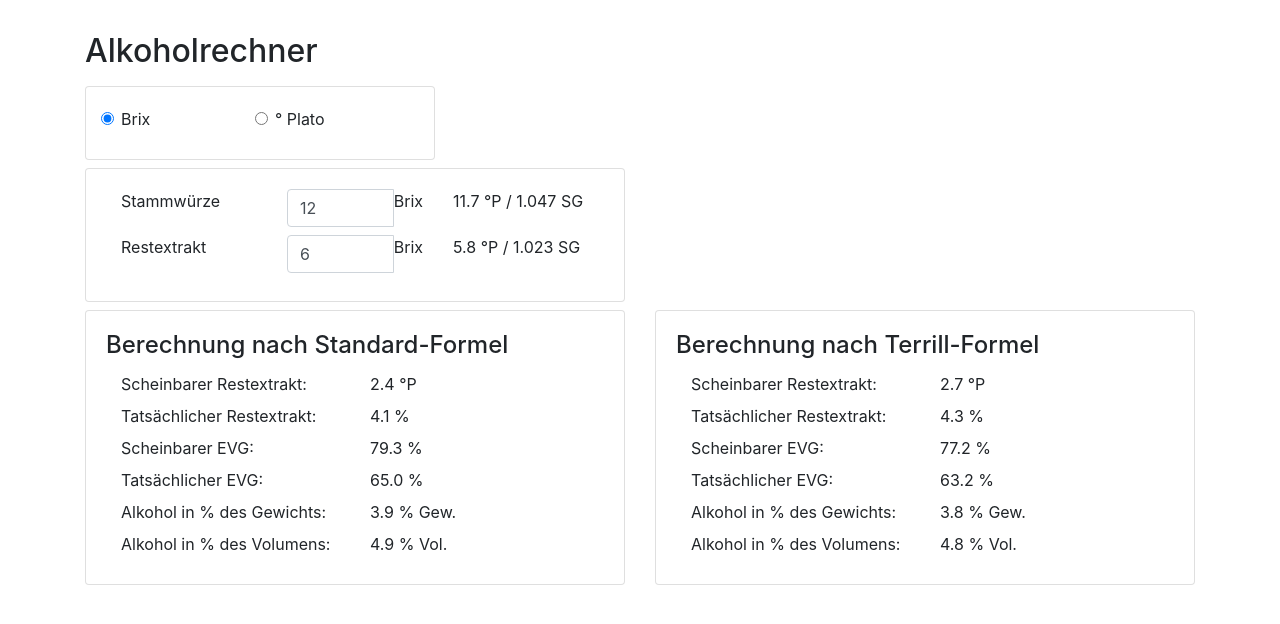
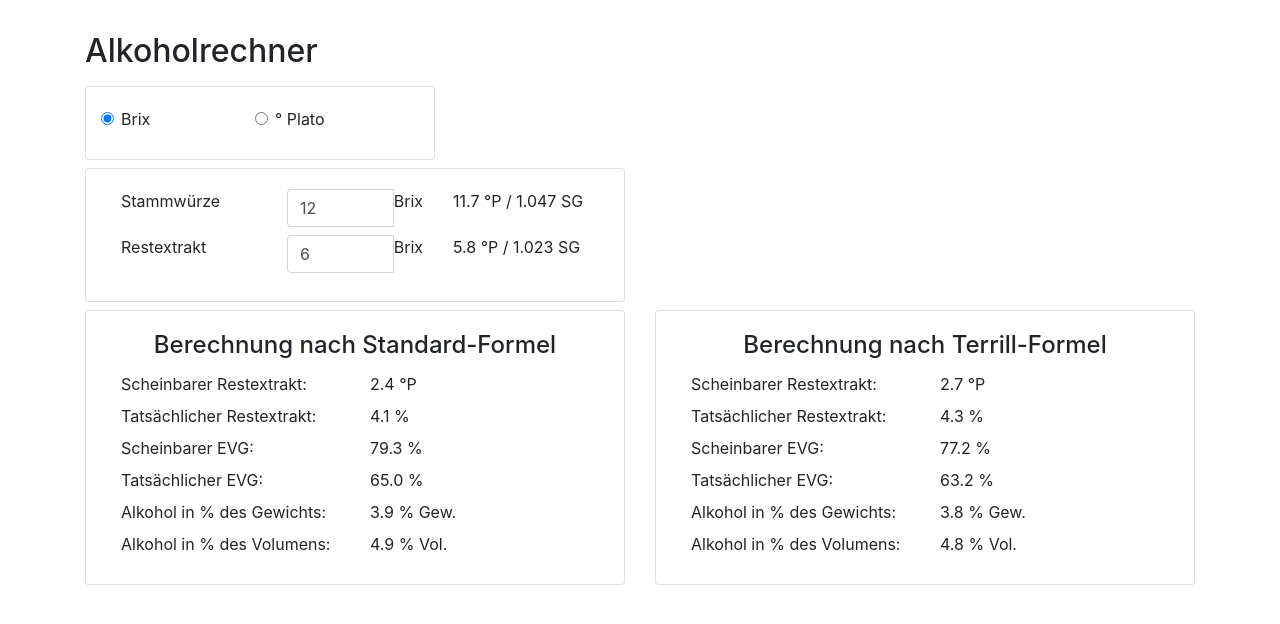
Before and after one commit to aellwein/beercalc, an Angular app: page / in a window 1280 px wide. Shown: the top 624 px of the page. Built offline with nearby package versions, Linux system fonts and the light colour scheme.

Commit message:
center titles in calc results

```diff
--- a/src/app/alcohol-calculator/alcohol-calculator.component.html
+++ b/src/app/alcohol-calculator/alcohol-calculator.component.html
@@ -13,13 +13,15 @@
               <div class="row">
                 <div class="col-6">
                   <label class="form-check-label">
-                    <input class="form-check-input" type="radio" name="unit" value="brix" [(ngModel)]="unit" (change)="changeUnit()">
+                    <input class="form-check-input" type="radio" name="unit" value="brix" [(ngModel)]="unit"
+                           (change)="changeUnit()">
                     Brix
                   </label>
                 </div>
                 <div class="col-6">
                   <label class="form-check-label">
-                    <input class="form-check-input" type="radio" name="unit" value="plato" [(ngModel)]="unit" (change)="changeUnit()">
+                    <input class="form-check-input" type="radio" name="unit" value="plato" [(ngModel)]="unit"
+                           (change)="changeUnit()">
                     ° Plato
                   </label>
                 </div>
@@ -79,7 +81,11 @@
       <div class="col-6">
         <div class="card">
           <div class="card-body">
-            <div class="card-title"><h4>Ergebnisse</h4></div>
+            <div class="card-title">
+              <div class="text-center">
+                <h4>Ergebnisse</h4>
+              </div>
+            </div>
             <div class="container-fluid">
               <div class="row">
                 <div class="col-6">Scheinbarer Restextrakt:</div>
@@ -114,7 +120,11 @@
       <div class="col-6">
         <div class="card">
           <div class="card-body">
-            <div class="card-title"><h4>Berechnung nach Standard-Formel</h4></div>
+            <div class="card-title">
+              <div class="text-center">
+                <h4>Berechnung nach Standard-Formel</h4>
+              </div>
+            </div>
             <div class="container-fluid">
               <div class="row">
                 <div class="col-6">Scheinbarer Restextrakt:</div>
@@ -147,7 +157,11 @@
       <div class="col-6">
         <div class="card">
           <div class="card-body">
-            <div class="card-title"><h4>Berechnung nach Terrill-Formel</h4></div>
+            <div class="card-title">
+              <div class="text-center">
+                <h4>Berechnung nach Terrill-Formel</h4>
+              </div>
+            </div>
             <div class="container-fluid">
               <div class="row">
                 <div class="col-6">Scheinbarer Restextrakt:</div>
```
